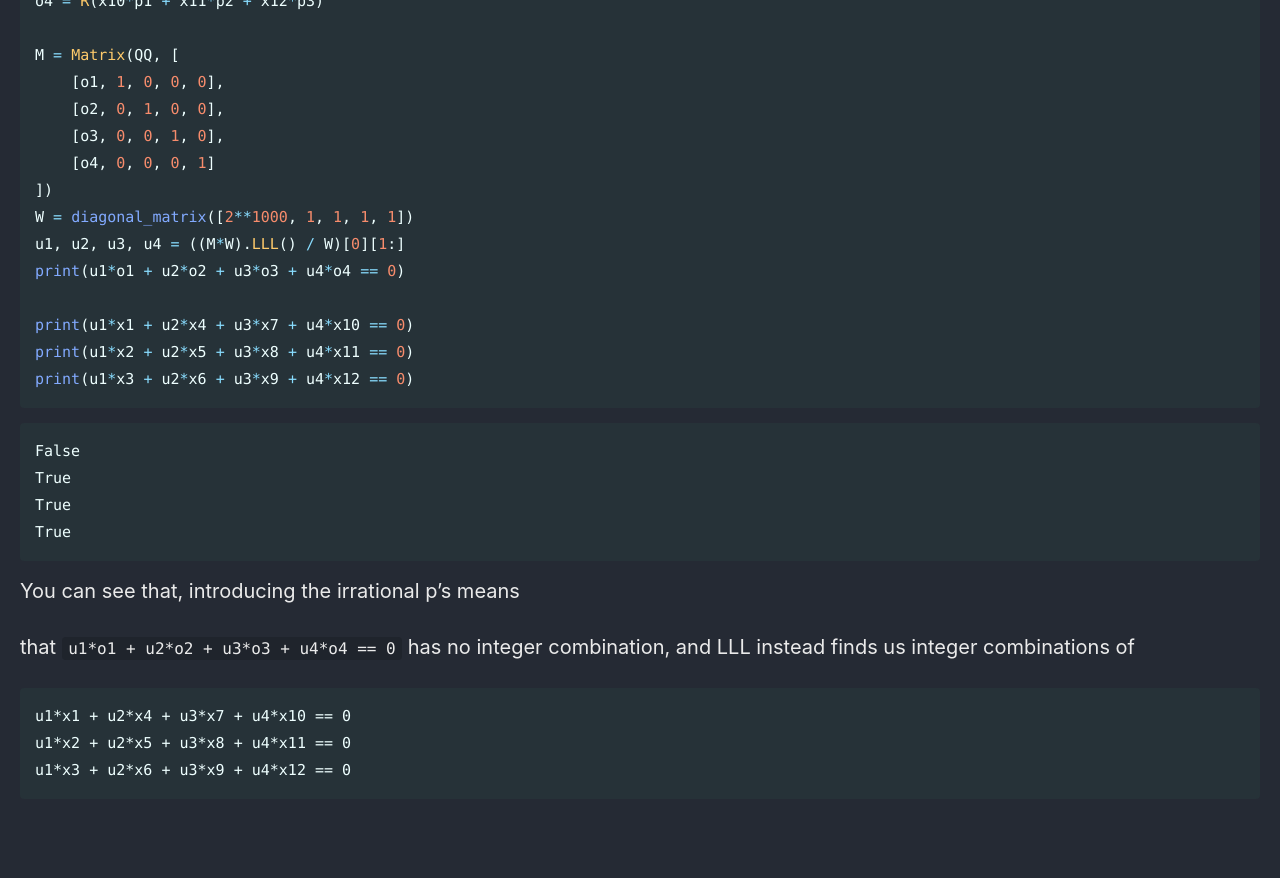
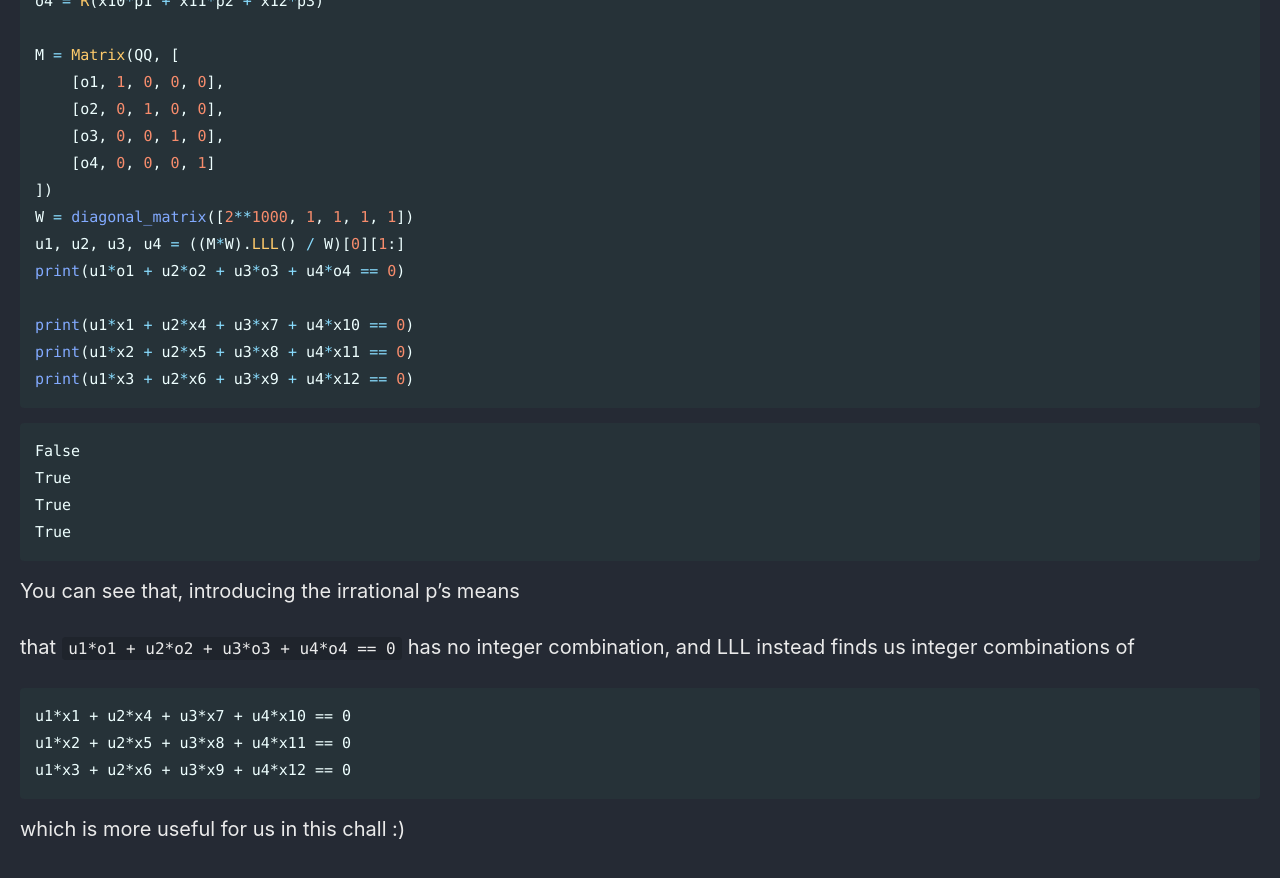
Before and after one commit to Connor-McCartney/Connor-McCartney.github.io, a Jekyll site: the page built from _pages/cryptography/other/roots-corCTF2024.md, in a window 1280 px wide and 900 px high, scrolled down 3291 px. Shown: the top 878 px of the window. Built offline with Jekyll 4.4.1, drawn with Linux system fonts in a browser that asks for light colours; cached includes are drawn as plain includes; before the commit the page ends 4135 px from its top, so only the background shows below that.

Commit message:
Update roots-corCTF2024.md

````diff
--- a/_pages/cryptography/other/roots-corCTF2024.md
+++ b/_pages/cryptography/other/roots-corCTF2024.md
@@ -160,3 +160,5 @@ u1*x1 + u2*x4 + u3*x7 + u4*x10 == 0
 u1*x2 + u2*x5 + u3*x8 + u4*x11 == 0
 u1*x3 + u2*x6 + u3*x9 + u4*x12 == 0
 ```
+
+which is more useful for us in this chall :)
````
